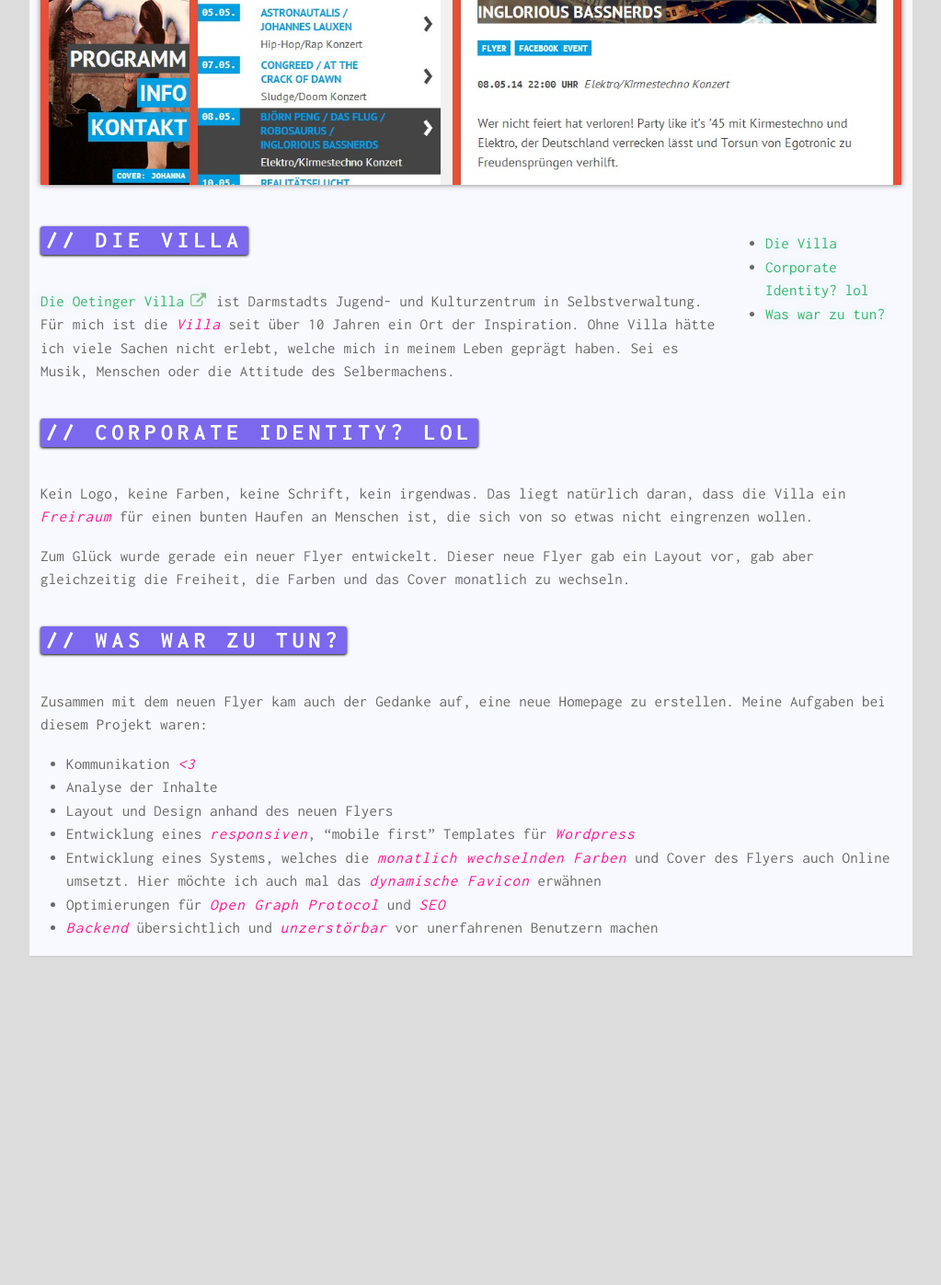
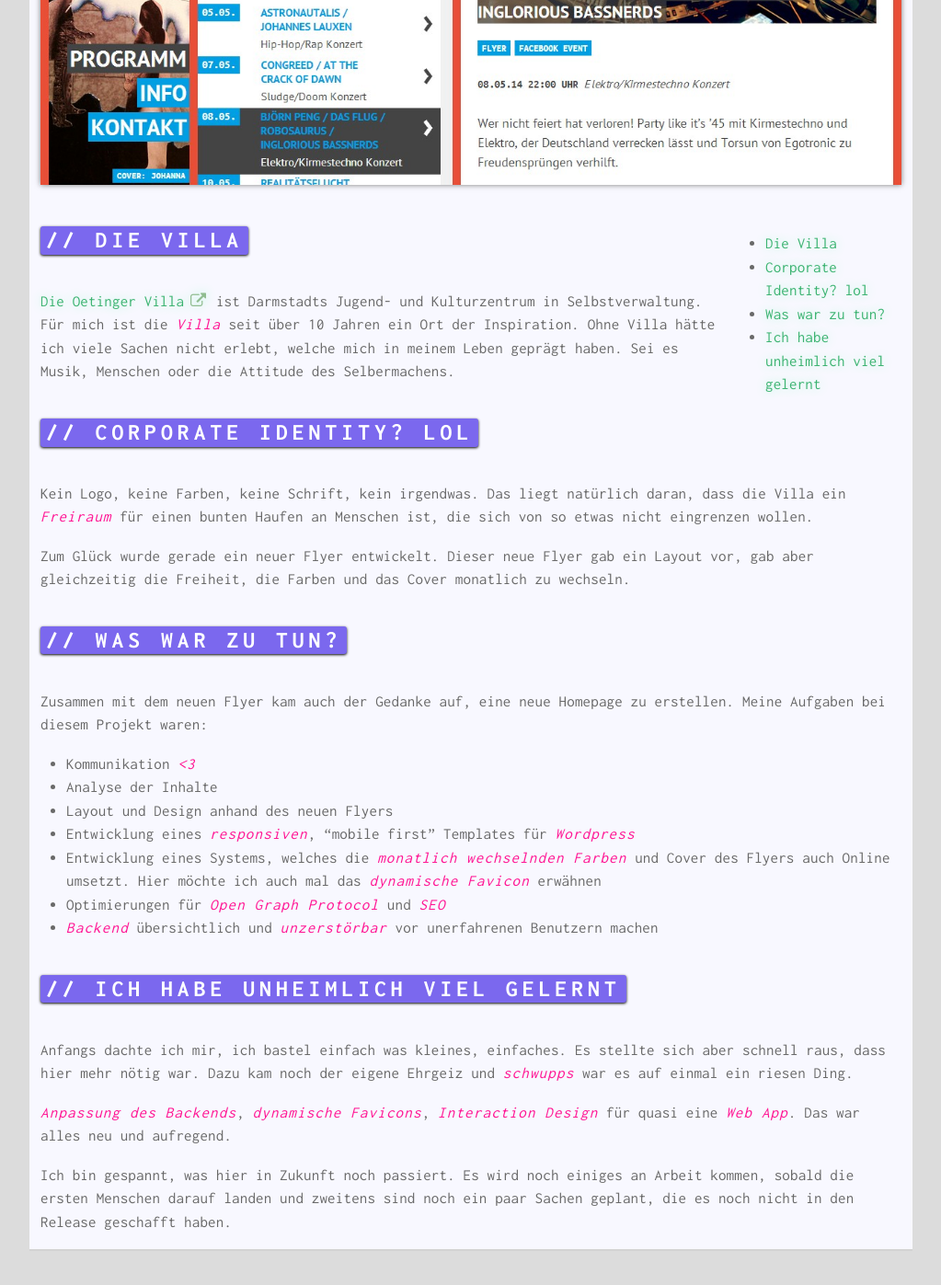
Before and after one commit to curlott/curlott.github.io, a Jekyll site: the page built from _posts/2014-04-27-oetinger-villa.md, in a window 1280 px wide and 1400 px high, scrolled down 953 px. Shown: the top 1397 px of the window at 92% size, without its empty margins (128-1151 px from the left). Built offline with Jekyll 4.4.1, drawn with Linux system fonts in a browser that asks for light colours; nearby versions of some CDN libraries; before the commit the page ends 2034 px from its top, so only the background shows below that.

Commit message:
Update 2014-04-27-oetinger-villa.md

```diff
--- a/_posts/2014-04-27-oetinger-villa.md
+++ b/_posts/2014-04-27-oetinger-villa.md
@@ -38,3 +38,11 @@ Zusammen mit dem neuen Flyer kam auch der Gedanke auf, eine neue Homepage zu ers
 - Entwicklung eines Systems, welches die *monatlich wechselnden Farben* und Cover des Flyers auch Online umsetzt. Hier möchte ich auch mal das *dynamische Favicon* erwähnen
 - Optimierungen für *Open Graph Protocol* und *SEO*
 - *Backend* übersichtlich und *unzerstörbar* vor unerfahrenen Benutzern machen
+
+## Ich habe unheimlich viel gelernt
+
+Anfangs dachte ich mir, ich bastel einfach was kleines, einfaches. Es stellte sich aber schnell raus, dass hier mehr nötig war. Dazu kam noch der eigene Ehrgeiz und *schwupps* war es auf einmal ein riesen Ding.
+
+*Anpassung des Backends*, *dynamische Favicons*, *Interaction Design* für quasi eine *Web App*. Das war alles neu und aufregend.
+
+Ich bin gespannt, was hier in Zukunft noch passiert. Es wird noch einiges an Arbeit kommen, sobald die ersten Menschen darauf landen und zweitens sind noch ein paar Sachen geplant, die es noch nicht in den Release geschafft haben.
```
